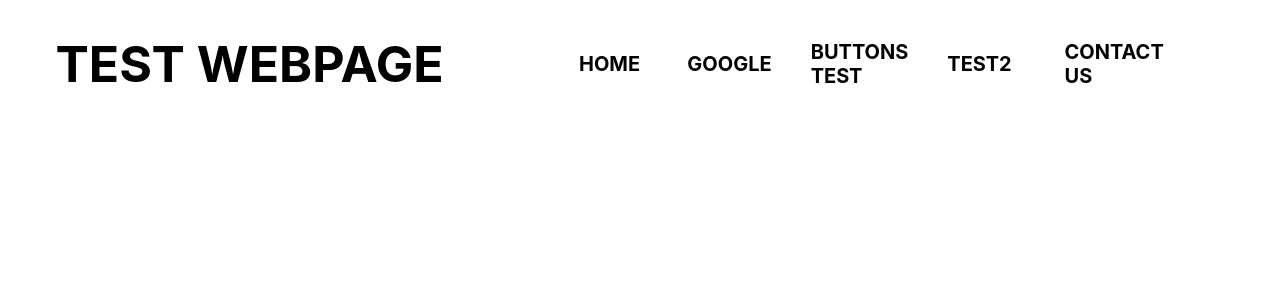
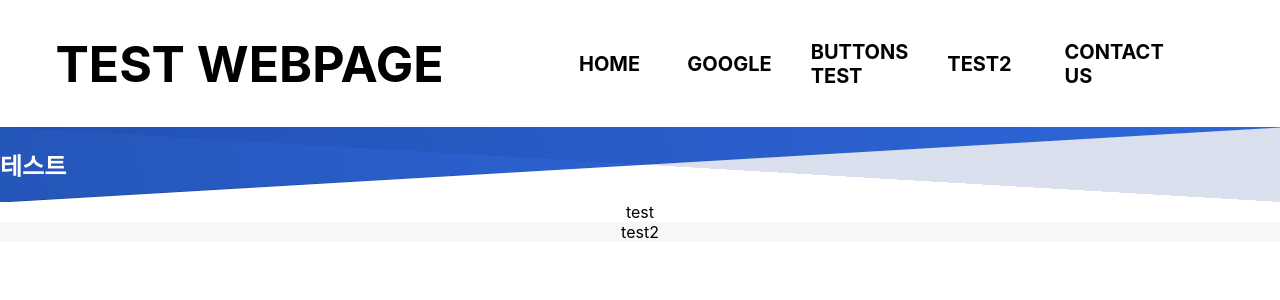
Before and after one commit to SungjunEom/express_deployment_test, a React (Create React App) app in the folder MainPage/: page / in a window 1280 px wide. Shown: the top 300 px of the page. Built offline with nearby package versions, Linux system fonts and the light colour scheme.

Commit message:
Page fix

```diff
--- a/MainPage/src/index.js
+++ b/MainPage/src/index.js
@@ -14,9 +14,10 @@
     <BrowserRouter>
       <Routes>
         <Route path="/" element={<App />}>
-          <Route path="*" element={<Home />} />
+          <Route path="Home" element={<Home />} />
           <Route path="ContactUs" element={<ContactUs />} />
           <Route path="ButtonParty" element={<ButtonParty />} />
+          <Route path="" element={<Home />} />
         </Route>
       </Routes>
     </BrowserRouter>
```
